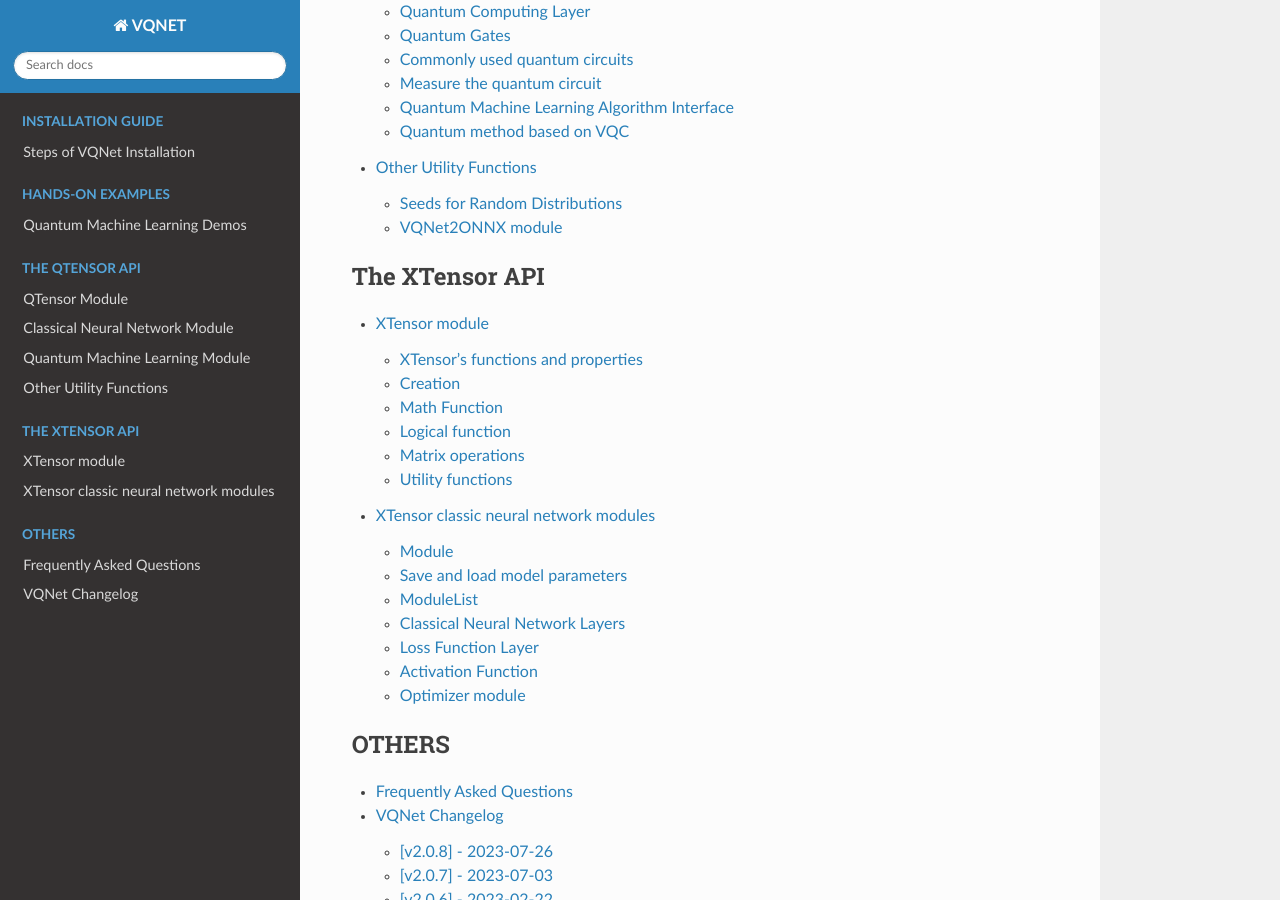
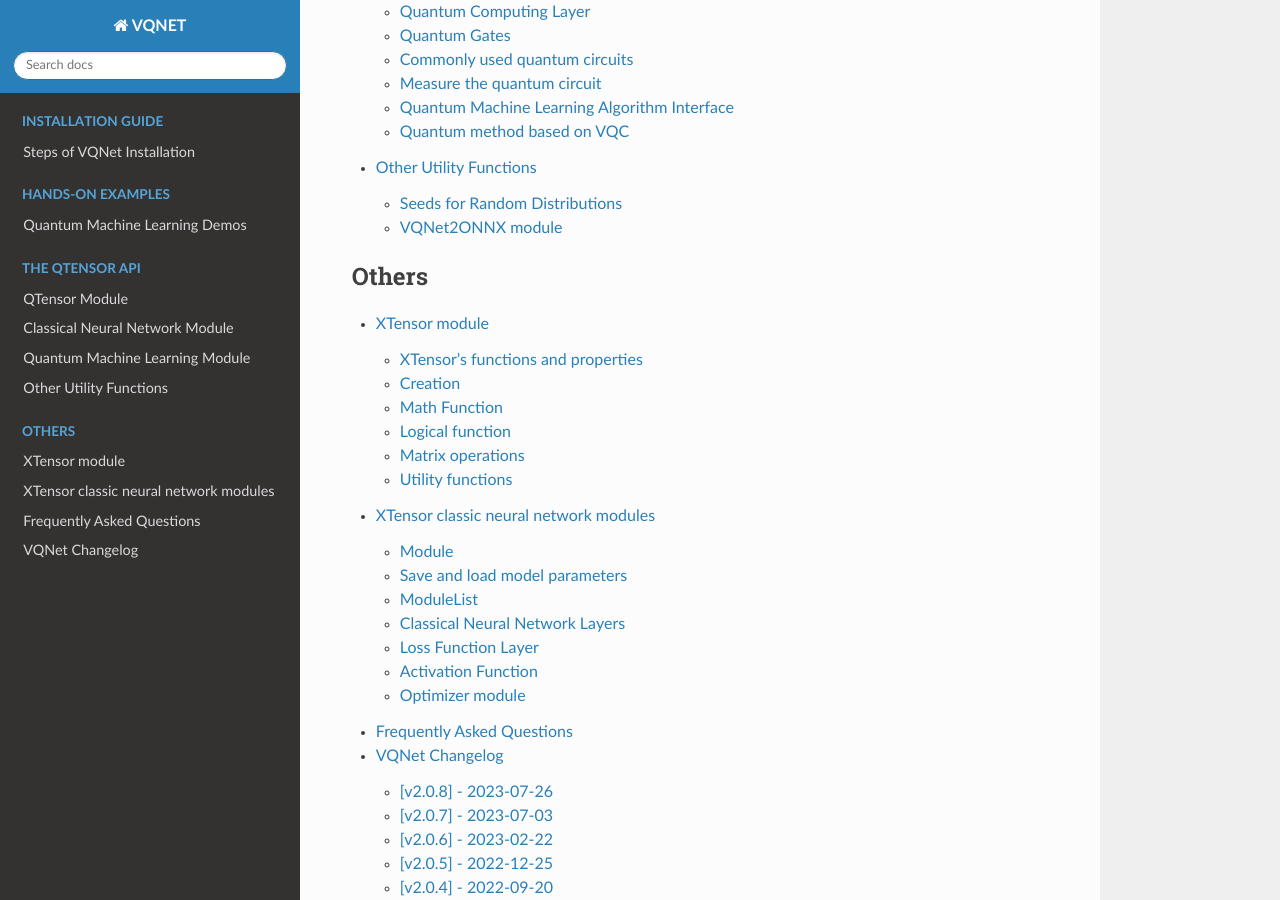
Before and after one commit to OriginQ/VQNET2.0-tutorial-en, a Sphinx documentation site: the page built from source/index.rst, in a window 1280 px wide and 900 px high, scrolled down 2404 px. Built offline with Sphinx 7.4.7 and the Read the Docs theme 2.0.0, drawn with Linux system fonts in a browser that asks for light colours.

Commit message:
[ref] ref xtensor doc pos.

```diff
--- a/source/index.rst
+++ b/source/index.rst
@@ -60,16 +60,13 @@
     rst/qnn.rst
     rst/utils.rst
 
+
+
 .. toctree::
-    :caption: The XTensor API
+    :caption: Others
     :maxdepth: 2
 
     rst/xtensor.rst
     rst/xtensor_nn.rst
-
-.. toctree::
-    :caption: OTHERS
-    :maxdepth: 2
-
     rst/FAQ.rst
     rst/CHANGELOG.rst
```
